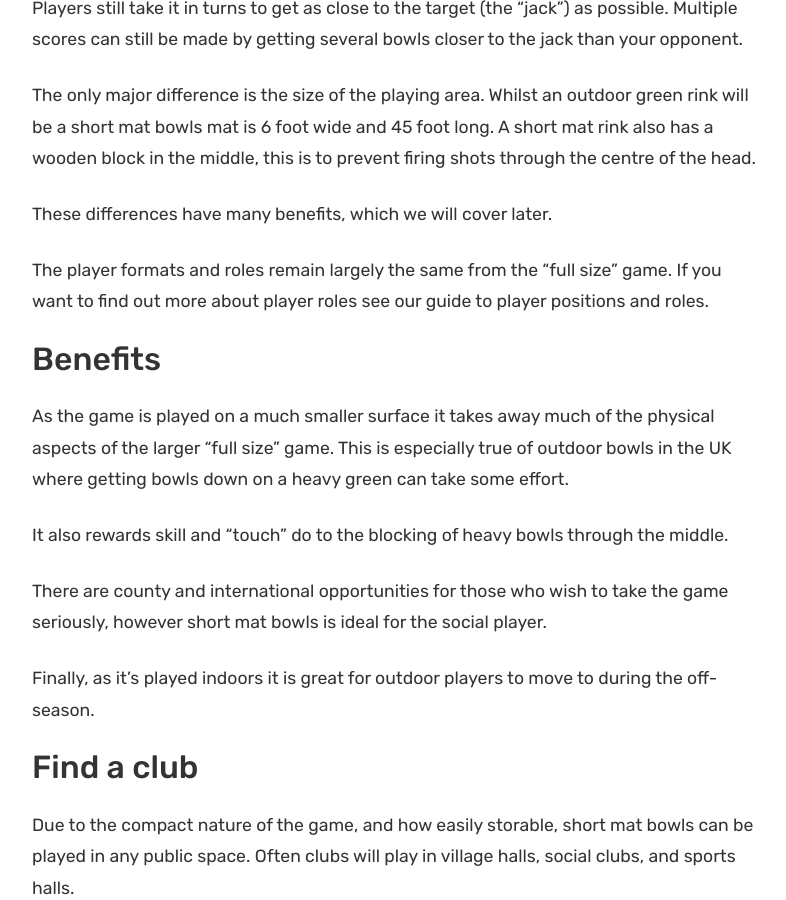
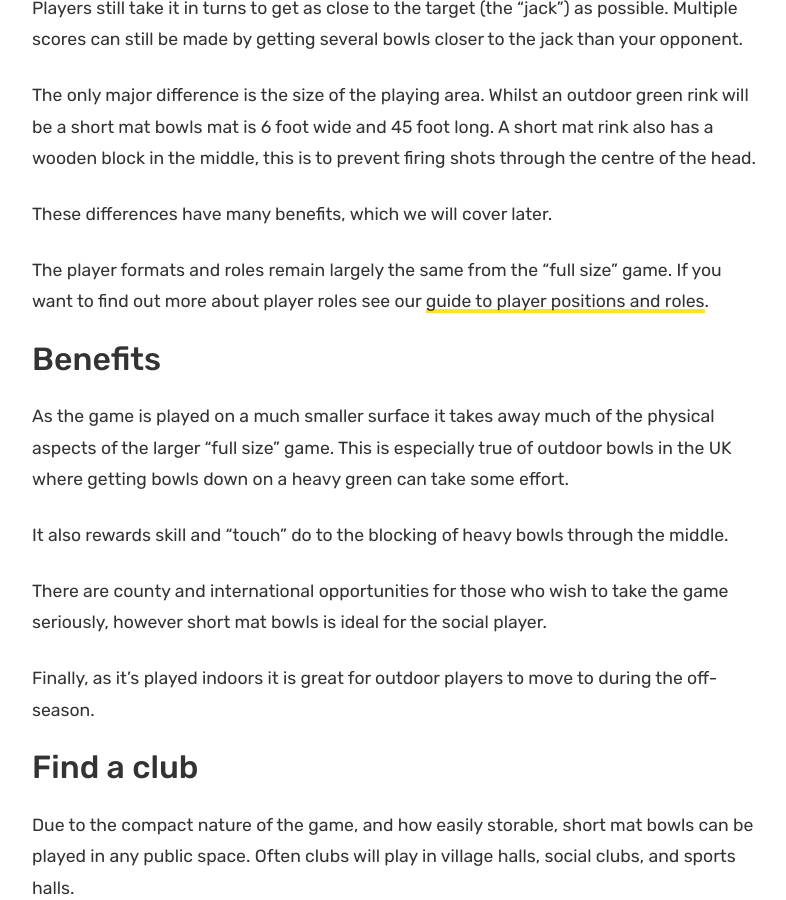
Before and after one commit to krussll/etsysimplicity, a Jekyll site: the page built from _posts/2019-03-01-guide-to-short-mat-bowls.md, in a window 1280 px wide and 900 px high, scrolled down 1055 px. Shown: the whole window, without its empty margins (53-839 px from the left). Built offline with Jekyll 4.4.1, drawn with Linux system fonts in a browser that asks for light colours; nearby versions of some CDN libraries; some of the changed lines change nothing that is shown.

Commit message:
Update 2019-03-01-guide-to-short-mat-bowls.md

```diff
--- a/_posts/2019-03-01-guide-to-short-mat-bowls.md
+++ b/_posts/2019-03-01-guide-to-short-mat-bowls.md
@@ -22,7 +22,7 @@ The only major difference is the size of the playing area. Whilst an outdoor gre
 
 These differences have many benefits, which we will cover later.
 
-The player formats and roles remain largely the same from the "full size" game. If you want to find out more about player roles see our guide to player positions and roles.
+The player formats and roles remain largely the same from the "full size" game. If you want to find out more about player roles see our <a href="https://www.jackhighbowls.com/help/lawn-bowls-player-positions">guide to player positions and roles</a>.
 
 
 ## Benefits
@@ -49,6 +49,6 @@ As you can see, short mat bowls is a game accessible to all.
 
 There are several sites that list short mat bowls clubs. We suggest checking out the following pages:
 
-* <a href=" www.bowls.co.uk/short-mat" target="_blank">bowls.co.uk</a>
+* <a href="www.bowls.co.uk/short-mat" target="_blank">bowls.co.uk</a>
 * <a href="http://www.sports-clubs.net/Sport/Clubs.aspx?SportID=790&Sport=Bowls%20(Short%20Mat)" target="_blank">sports-clubs.net</a>
 * <a href="http://www.bowlsclub.info/uk" target="_blank">bowlsclub.info</a> (includes all types of bowls clubs including outdoor, indoor and crown green)
```
